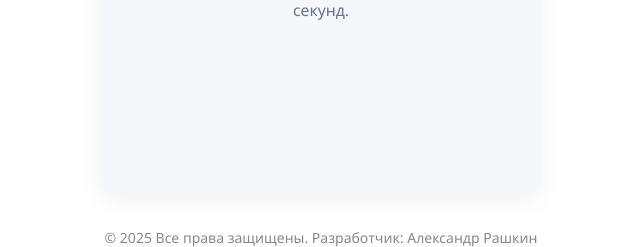
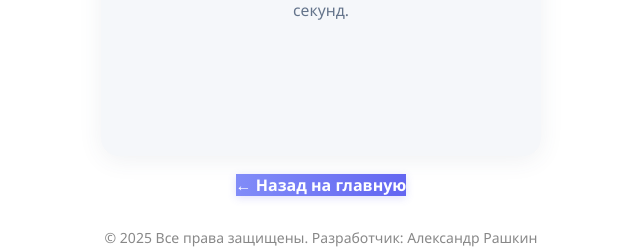
Before and after one commit to alexrashkin/clever-driver-bot, a Flask app: page /mobile in a window 1280 px wide. Shown: the part 553-800 px from the top of the page, without its empty margins (319-959 px from the left). Run offline with Flask 3, Linux system fonts and the light colour scheme.

Commit message:
add return button

```diff
--- a/web/templates/mobile_tracker.html
+++ b/web/templates/mobile_tracker.html
@@ -154,6 +154,9 @@
         <button class="btn-refresh" onclick="sendLocation()">Обновить местоположение</button>
         <div class="info">Для работы резервного трекера страница должна оставаться открытой.<br>Геолокация обновляется автоматически каждые 10 секунд.</div>
     </div>
+    <div style="text-align:center; margin: 18px 0 0 0;">
+        <a href="/" class="btn" style="max-width:220px;display:inline-block;background:linear-gradient(90deg,#818cf8 0%,#6366f1 100%);color:#fff;font-weight:600;text-decoration:none;box-shadow:0 2px 8px #6366f133;transition:background 0.3s;">← Назад на главную</a>
+    </div>
     <footer style="text-align:center; margin-top:32px; color:#888; font-size:14px;">
         © {{ year }} Все права защищены. Разработчик: Александр Рашкин
     </footer>
--- a/web/templates/settings.html
+++ b/web/templates/settings.html
@@ -87,6 +87,9 @@
     </style>
 </head>
 <body>
+    <div style="text-align:center; margin: 18px 0 0 0;">
+        <a href="/" class="btn" style="max-width:220px;display:inline-block;background:linear-gradient(90deg,#818cf8 0%,#6366f1 100%);color:#fff;font-weight:600;text-decoration:none;box-shadow:0 2px 8px #6366f133;transition:background 0.3s;">← Назад на главную</a>
+    </div>
     <div class="container">
         <h2>Настройки профиля</h2>
         {% if not telegram_user %}
```
